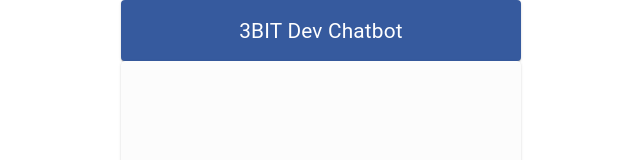
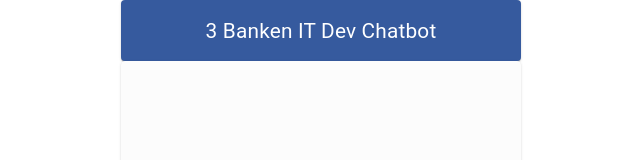
Before and after one commit to classProgrammer/horus_frontend, a React (Create React App) app: page / in a window 1280 px wide. Shown: the top 160 px of the page, without its empty margins (319-959 px from the left). Built offline with nearby package versions, Linux system fonts and the light colour scheme.

Commit message:
changed 3BIT to 3 Banken IT

```diff
--- a/public/index.html
+++ b/public/index.html
@@ -24,7 +24,7 @@
       work correctly both with client-side routing and a non-root public URL.
       Learn how to configure a non-root public URL by running `npm run build`.
     -->
-    <title>3BIT Chatbot</title>
+    <title>3 Banken IT Chatbot</title>
   </head>
   <body>
     <noscript>You need to enable JavaScript to run this app.</noscript>
--- a/src/Messenger.js
+++ b/src/Messenger.js
@@ -96,7 +96,7 @@ class Messenger extends React.Component {
             >
                 <Grid item >
                     <Box width={"25em"}>
-                        <MessengerToolbar title="3BIT Dev Chatbot" />
+                        <MessengerToolbar title="3 Banken IT Dev Chatbot" />
                         <MessageArea entries={this.state.messages} />
                         <Divider light />
                         <MessengerSubmitArea
```
Also changed, not shown: public/manifest.json, 11 other files (tests, documents, lock files or other folders).
